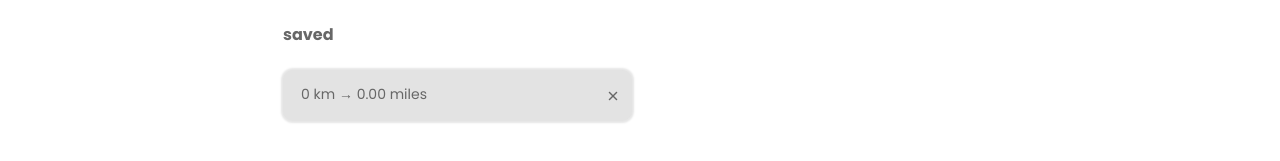
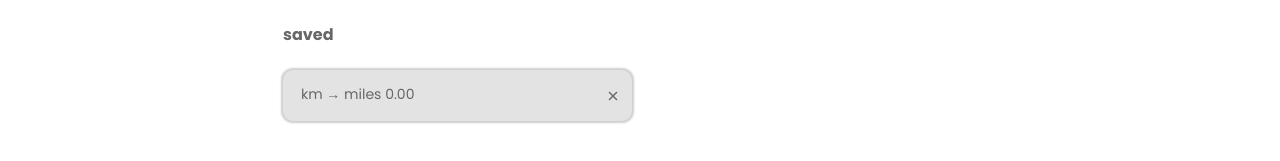
Before and after one commit to omarPerez1987/oxigen_frontend_test, a React (Vite) app: page / in a window 1280 px wide. Both pictures are taken after a click on the picture 322 px from the left and 295 px from the top of the page. Shown: the part 379-540 px from the top of the page. Built offline with nearby package versions, Linux system fonts and the light colour scheme.

Commit message:
añadir funcionalidad

```diff
--- a/package.json
+++ b/package.json
@@ -11,7 +11,8 @@
   },
   "dependencies": {
     "react": "^18.2.0",
-    "react-dom": "^18.2.0"
+    "react-dom": "^18.2.0",
+    "uuidv4": "^6.2.13"
   },
   "devDependencies": {
     "@types/react": "^18.2.15",
--- a/src/components/cardConvert/CardConvert.jsx
+++ b/src/components/cardConvert/CardConvert.jsx
@@ -11,12 +11,7 @@ const CardConvert = () => {
   const [changeInputByResult, setChangeInputByResult] = useState(false);
   const [showNewCard, setShowNewCard] = useState([]);
 
-  // funcion para crear un indice random
-  // const indexRandom = () => {
-  //   return Math.floor(Math.random() * 1000);
-  // };
-
-  // conversor de medidas
+  // switch convertidor
   let resConvert = valueInput;
 
   switch (dataSelect[0]) {
@@ -44,26 +39,25 @@ const CardConvert = () => {
   const handleClickShowNewCard = () => {
     const newComponent = (
       <CardSaved
-        key={showNewCard.length}
-        index={showNewCard.length}
+        id={showNewCard.length}
         input={valueInput}
         distance={dataSelect}
         result={resConvert.toFixed(2)}
-        updateState={updateStateforDelete()}
+        handleClickDelete={() => updateState(showNewCard.length)}
       />
     );
     setShowNewCard([...showNewCard, newComponent]);
   };
-  // console.log(showNewCard[0].props.index)
-  const updateStateforDelete = (indexReturn) => {
+
+  const updateState = (idReturn) => {
+    const newShow = [...showNewCard];
     for (let index = 0; index < showNewCard.length; index++) {
-      console.log(index)
-      if (showNewCard[index].props.index === indexReturn) {
-        console.log('estoy aki')
-        setShowNewCard(showNewCard.filter((item) => item.indexReturn !== indexReturn));
+      if (idReturn === showNewCard[index].props.id) {
+        newShow.splice(index, 1);
+        break;
       }
+      setShowNewCard(newShow);
     }
-    // setShowNewCard(showNewCard.splice(indexReturn, 1));
   };
 
   return (
@@ -140,7 +134,11 @@ const CardConvert = () => {
       <aside>
         <h3 className="title-saved">saved</h3>
         <section className="container-saved">
-          {showNewCard.map((component) => component)}
+          {showNewCard.map((component) => (
+            <div key={component.props.id} className="card-saved">
+              {component}
+            </div>
+          ))}
         </section>
       </aside>
     </>
--- a/src/components/cardConvert/cardconvert.css
+++ b/src/components/cardConvert/cardconvert.css
@@ -173,7 +173,7 @@ aside {
   line-height: normal;
 }
 
-.container-saved {
+.container-saved{
   margin: 0px 0px 200px 0px;
   display: flex;
   flex-direction: row;
--- a/src/components/cardSaved/CardSaved.jsx
+++ b/src/components/cardSaved/CardSaved.jsx
@@ -1,15 +1,11 @@
 import "./cardSaved.css";
 import cruz from "./Cross.png";
 
-const CardSaved = ({ key, index, input, distance, result, updateState }) => {
-
-  const handleDeleteCard  = () => {
-    updateState(index);
-  };
+const CardSaved = ({ id, input, distance, result, handleClickDelete }) => {
   return (
-    <div id={key} className="card-saved">
-      <p>{`${index} ${input} ${distance[0]} → ${result} ${distance[1]}`}</p>
-      <img src={cruz} alt="cruz de eliminar" onClick={handleDeleteCard } />
+    <div className="card-saved">
+      <p>{`${input} ${distance[0]} → ${distance[1]} ${result}`}</p>
+        <img src={cruz} alt="cruz para eliminar" onClick={() => handleClickDelete(id)}></img>
     </div>
   );
 };
```
Also changed, not shown: 1 other file (tests, documents, lock files or other folders).
